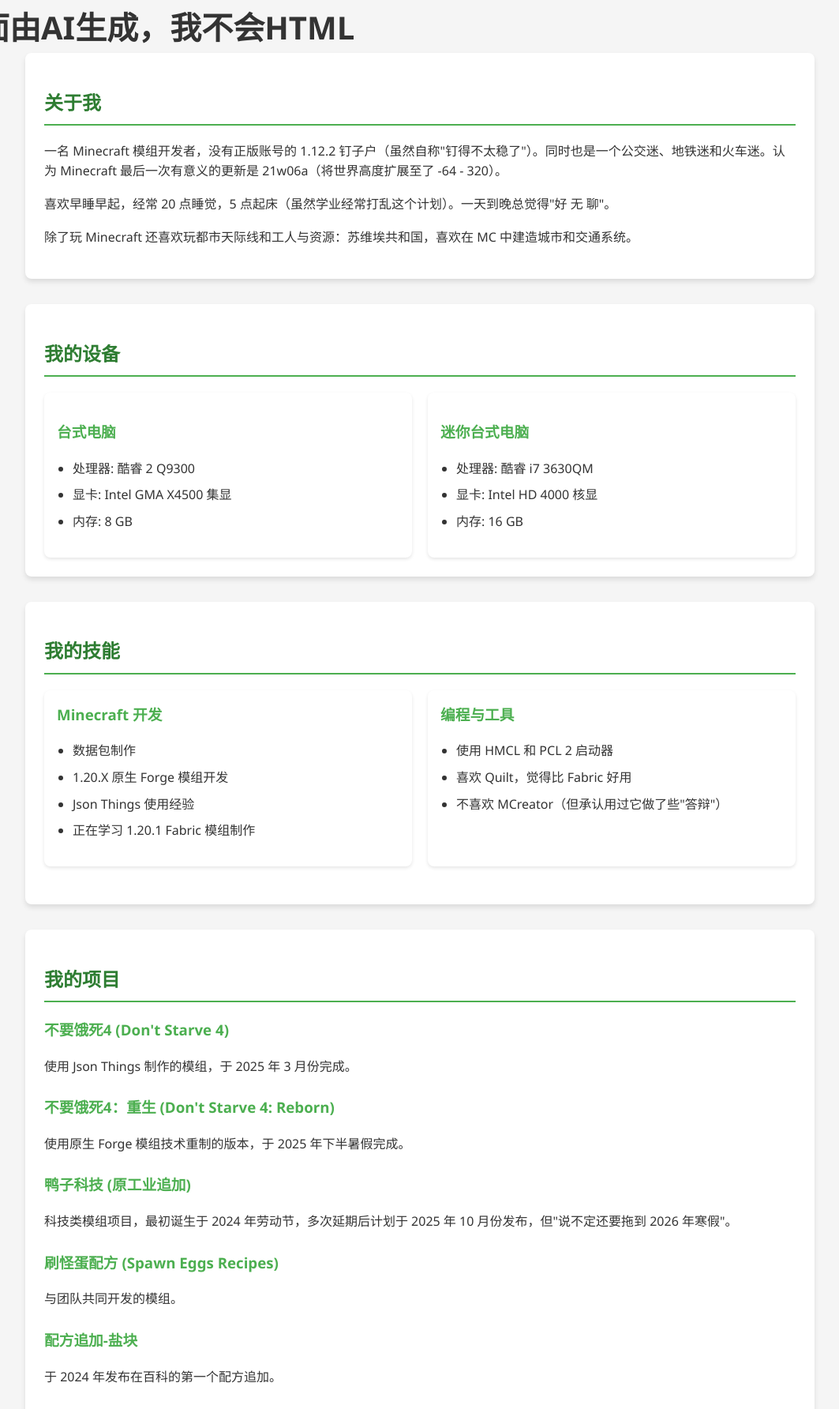
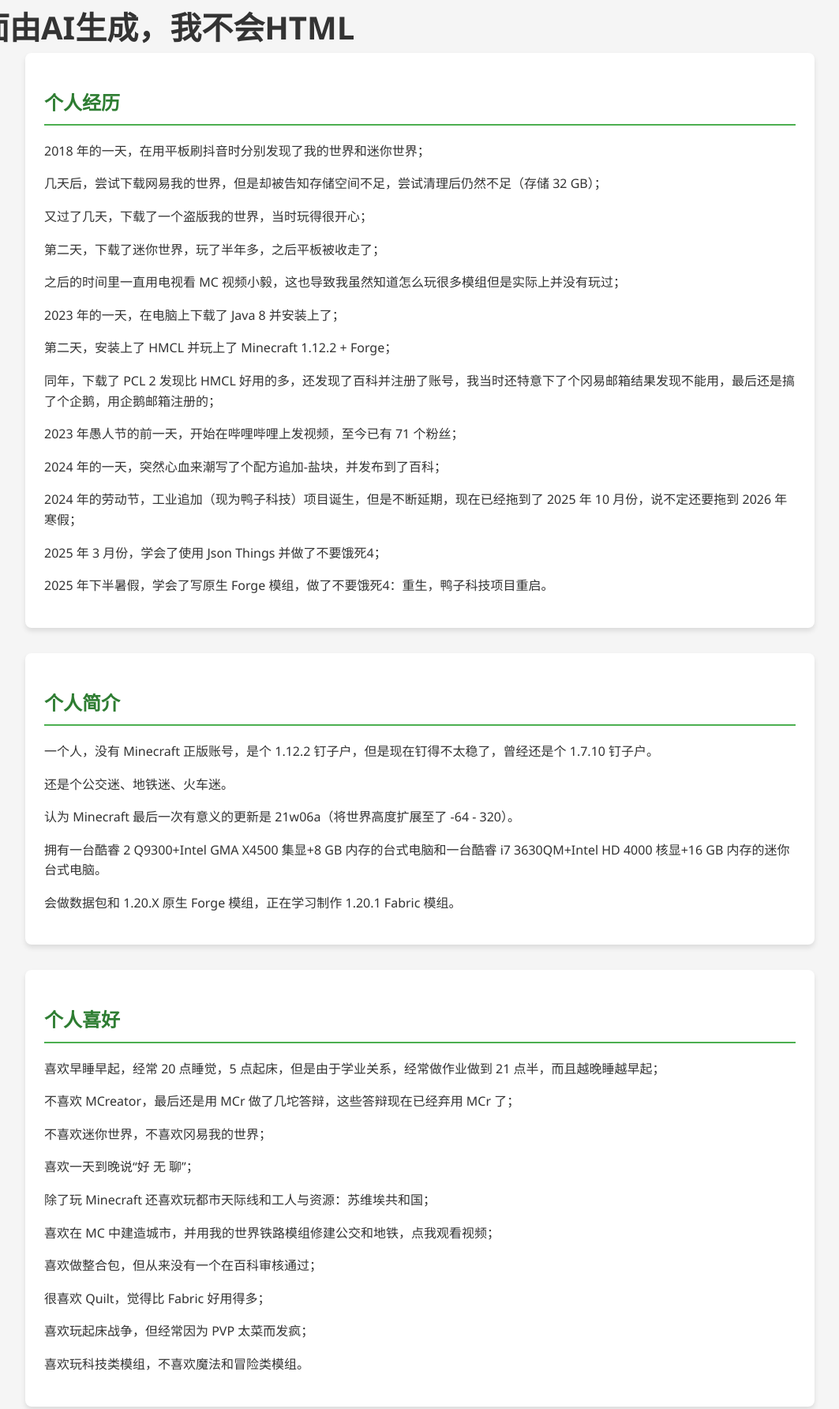
Before and after one commit to kongzhongtitian/kongzhongtitian.github.io, a plain HTML site: page index.html in a window 1280 px wide. Shown: the part 215-1999 px from the top of the page at 79% size, without its empty margins (108-1171 px from the left). Drawn offline with Linux system fonts and the light colour scheme.

Commit message:
Update index.html

```diff
--- a/index.html
+++ b/index.html
@@ -138,59 +138,44 @@
 <h1>本页面由AI生成，我不会HTML</h1>
     <div class="container">
         <section id="about">
-            <h2>关于我</h2>
-            <p>一名 Minecraft 模组开发者，没有正版账号的 1.12.2 钉子户（虽然自称"钉得不太稳了"）。同时也是一个公交迷、地铁迷和火车迷。认为 Minecraft 最后一次有意义的更新是 21w06a（将世界高度扩展至了 -64 - 320）。</p>
-            <p>喜欢早睡早起，经常 20 点睡觉，5 点起床（虽然学业经常打乱这个计划）。一天到晚总觉得"好 无 聊"。</p>
-            <p>除了玩 Minecraft 还喜欢玩都市天际线和工人与资源：苏维埃共和国，喜欢在 MC 中建造城市和交通系统。</p>
+            <h2>个人经历</h2>
+            <p>2018 年的一天，在用平板刷抖音时分别发现了我的世界和迷你世界；</p>
+            <p>几天后，尝试下载网易我的世界，但是却被告知存储空间不足，尝试清理后仍然不足（存储 32 GB）；</p>
+            <p>又过了几天，下载了一个盗版我的世界，当时玩得很开心；</p>
+            <p>第二天，下载了迷你世界，玩了半年多，之后平板被收走了；</p>
+            <p>之后的时间里一直用电视看 MC 视频小毅，这也导致我虽然知道怎么玩很多模组但是实际上并没有玩过；</p>
+            <p>2023 年的一天，在电脑上下载了 Java 8 并安装上了；</p>
+            <p>第二天，安装上了 HMCL 并玩上了 Minecraft 1.12.2 + Forge；</p>
+            <p>同年，下载了 PCL 2 发现比 HMCL 好用的多，还发现了百科并注册了账号，我当时还特意下了个冈易邮箱结果发现不能用，最后还是搞了个企鹅，用企鹅邮箱注册的；</p>
+            <p>2023 年愚人节的前一天，开始在哔哩哔哩上发视频，至今已有 71 个粉丝；</p>
+            <p>2024 年的一天，突然心血来潮写了个配方追加-盐块，并发布到了百科；</p>
+            <p>2024 年的劳动节，工业追加（现为鸭子科技）项目诞生，但是不断延期，现在已经拖到了 2025 年 10 月份，说不定还要拖到 2026 年寒假；</p>
+            <p>2025 年 3 月份，学会了使用 Json Things 并做了不要饿死4；</p>
+            <p>2025 年下半暑假，学会了写原生 Forge 模组，做了不要饿死4：重生，鸭子科技项目重启。</p>
         </section>
-
-        <section id="hardware">
-            <h2>我的设备</h2>
-            <div class="flex-container">
-                <div class="card">
-                    <h3>台式电脑</h3>
-                    <ul>
-                        <li>处理器: 酷睿 2 Q9300</li>
-                        <li>显卡: Intel GMA X4500 集显</li>
-                        <li>内存: 8 GB</li>
-                    </ul>
-                </div>
-                <div class="card">
-                    <h3>迷你台式电脑</h3>
-                    <ul>
-                        <li>处理器: 酷睿 i7 3630QM</li>
-                        <li>显卡: Intel HD 4000 核显</li>
-                        <li>内存: 16 GB</li>
-                    </ul>
-                </div>
-            </div>
+        <section id="skills">
+            <h2>个人简介</h2>
+            <p>一个人，没有 Minecraft 正版账号，是个 1.12.2 钉子户，但是现在钉得不太稳了，曾经还是个 1.7.10 钉子户。</p>
+            <p>还是个公交迷、地铁迷、火车迷。</p>
+            <p>认为 Minecraft 最后一次有意义的更新是 21w06a（将世界高度扩展至了 -64 - 320）。</p>
+            <p>拥有一台酷睿 2 Q9300+Intel GMA X4500 集显+8 GB 内存的台式电脑和一台酷睿 i7 3630QM+Intel HD 4000 核显+16 GB 内存的迷你台式电脑。</p>
+            <p>会做数据包和 1.20.X 原生 Forge 模组，正在学习制作 1.20.1 Fabric 模组。</p>
         </section>
-
-        <section id="skills">
-            <h2>我的技能</h2>
-            <div class="flex-container">
-                <div class="skill-category card">
-                    <h3>Minecraft 开发</h3>
-                    <ul>
-                        <li>数据包制作</li>
-                        <li>1.20.X 原生 Forge 模组开发</li>
-                        <li>Json Things 使用经验</li>
-                        <li>正在学习 1.20.1 Fabric 模组制作</li>
-                    </ul>
-                </div>
-                <div class="skill-category card">
-                    <h3>编程与工具</h3>
-                    <ul>
-                        <li>使用 HMCL 和 PCL 2 启动器</li>
-                        <li>喜欢 Quilt，觉得比 Fabric 好用</li>
-                        <li>不喜欢 MCreator（但承认用过它做了些"答辩"）</li>
-                    </ul>
-                </div>
-            </div>
+        <section id="xihao">
+            <h2>个人喜好</h2>
+            <p>喜欢早睡早起，经常 20 点睡觉，5 点起床，但是由于学业关系，经常做作业做到 21 点半，而且越晚睡越早起；</p>
+            <p>不喜欢 MCreator，最后还是用 MCr 做了几坨答辩，这些答辩现在已经弃用 MCr 了；</p>
+            <p>不喜欢迷你世界，不喜欢冈易我的世界；</p>
+            <p>喜欢一天到晚说“好 无 聊”；</p>
+            <p>除了玩 Minecraft 还喜欢玩都市天际线和工人与资源：苏维埃共和国；</p>
+            <p>喜欢在 MC 中建造城市，并用我的世界铁路模组修建公交和地铁，点我观看视频；</p>
+            <p>喜欢做整合包，但从来没有一个在百科审核通过；</p>
+            <p>很喜欢 Quilt，觉得比 Fabric 好用得多；</p>
+            <p>喜欢玩起床战争，但经常因为 PVP 太菜而发疯；</p>
+            <p>喜欢玩科技类模组，不喜欢魔法和冒险类模组。</p>
         </section>
-
         <section id="projects">
-            <h2>我的项目</h2>
+            <h2>作品</h2>
             <div class="project">
                 <h3>不要饿死4 (Don't Starve 4)</h3>
                 <p>使用 Json Things 制作的模组，于 2025 年 3 月份完成。</p>
@@ -212,59 +197,6 @@
                 <p>于 2024 年发布在百科的第一个配方追加。</p>
             </div>
         </section>
-
-        <section id="teams">
-            <h2>我的团队</h2>
-            <div class="flex-container">
-                <div class="card">
-                    <h3>田野工坊</h3>
-                    <p>参与开发和合作的模组开发团队。</p>
-                </div>
-                <div class="card">
-                    <h3>The Duck Team</h3>
-                    <p>组建和参与的开发团队，致力于 Minecraft 模组开发。</p>
-                </div>
-            </div>
-        </section>
-
-        <section id="preferences">
-            <h2>喜好与厌恶</h2>
-            <div class="likes-dislikes">
-                <div class="likes">
-                    <h3>喜欢</h3>
-                    <ul>
-                        <li>科技类模组</li>
-                        <li>Quilt（觉得比 Fabric 好用）</li>
-                        <li>建造城市和交通系统</li>
-                        <li>都市天际线和工人与资源：苏维埃共和国</li>
-                        <li>起床战争（虽然PVP技术不太好）</li>
-                        <li>做整合包（虽然从未在百科审核通过）</li>
-                    </ul>
-                </div>
-                <div class="dislikes">
-                    <h3>不喜欢</h3>
-                    <ul>
-                        <li>MCreator</li>
-                        <li>迷你世界</li>
-                        <li>网易我的世界</li>
-                        <li>魔法和冒险类模组</li>
-                    </ul>
-                </div>
-            </div>
-        </section>
-
-        <section id="history">
-            <h2>个人经历</h2>
-            <ul>
-                <li><strong>2018年</strong>: 通过抖音发现MC和迷你世界，下载盗版MC，之后玩了半年迷你世界</li>
-                <li><strong>2018-2023年</strong>: 用电视看MC视频小毅，了解但未实际玩过很多模组</li>
-                <li><strong>2023年</strong>: 在电脑上安装Java 8和HMCL，开始玩Minecraft 1.12.2 + Forge</li>
-                <li><strong>2023年</strong>: 发现PCL 2和百科，注册账号，开始发B站视频（现有71粉丝）</li>
-                <li><strong>2024年</strong>: 发布配方追加-盐块，开始鸭子科技项目</li>
-                <li><strong>2025年</strong>: 学会使用Json Things和原生Forge模组开发，重启鸭子科技项目</li>
-            </ul>
-        </section>
-
         <section id="contact">
             <h2>联系我</h2>
             <p>您可以通过以下方式找到我：</p>
```
